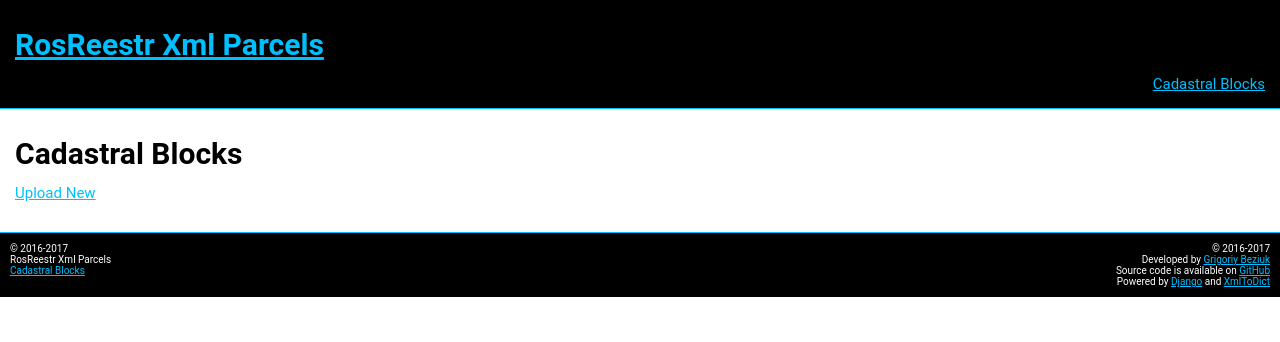
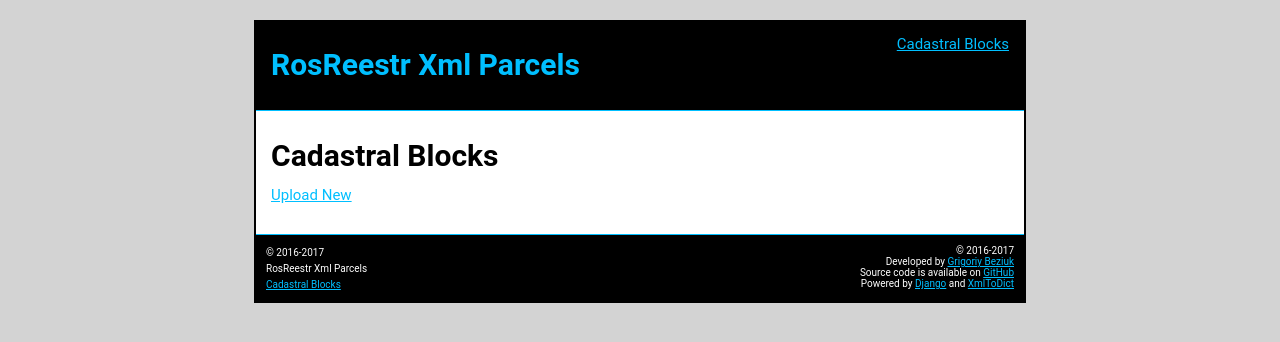
Before and after one commit to gbezyuk/rosreestr-xml, a Django app: page / in a window 1280 px wide. Shown: the top 342 px of the page. Run offline with Django 3.2, Linux system fonts and the light colour scheme; data that the repository does not hold is empty.

Commit message:
styling updates

```diff
--- a/backend/parcels/static/css/parcels.css
+++ b/backend/parcels/static/css/parcels.css
@@ -8,6 +8,16 @@
     padding: 0;
     font-family: Roboto, Tahoma, Arial, sans-serif;
     font-size: 10px;
+    background: lightgray;
+    transition: background-color 2s ease-out;
+}
+
+.app {
+    width: 60%;
+    margin: 2em auto;
+    border-left: 2px solid black;
+    border-right: 2px solid black;
+    background: white;
 }
 
 h1, h2, h3, h4, h5, h6, h7 {
@@ -32,9 +42,15 @@
     padding: 1em;
     font-size: 1.5em;
     overflow: hidden;
+    transition: background-color .5s ease-out;
 }
     header a {
         color: deepskyblue;
+    }
+
+    header .logo {
+        float: left;
+        text-decoration: none;
     }
 
     header nav {
@@ -47,6 +63,7 @@
     color: white;
     padding: 1em;
     overflow: hidden;
+    transition: background-color .5s ease-out;
 }
     footer a {
         color: deepskyblue;
@@ -59,6 +76,7 @@
 
     footer nav {
         float: left;
+        line-height: 1.6em;
     }
 
 .wrapper {
--- a/backend/parcels/templates/layout.html
+++ b/backend/parcels/templates/layout.html
@@ -6,8 +6,9 @@
         <link rel="stylesheet" type="text/css" href="/static/css/parcels.css">
     </head>
     <body>
+        <div class="app">
         <header>
-            <a href="/"><h1>{% trans "RosReestr Xml Parcels" %}</h1></a>
+            <a class="logo" href="/"><h1>{% trans "RosReestr Xml Parcels" %}</h1></a>
             <nav>
                 <a href="{% url 'cadastral_block_list' %}">{% trans "Cadastral Blocks" %}</a>
                 {% comment %}<a href="{% url 'parcel_list' %}">{% trans "Parcels" %}</a>{% endcomment %}
@@ -32,5 +33,6 @@
                 and <a href="https://github.com/martinblech/xmltodict">XmlToDict</a>
             </div>
         </footer>
+        </div>
     </body>
 </html>
```
